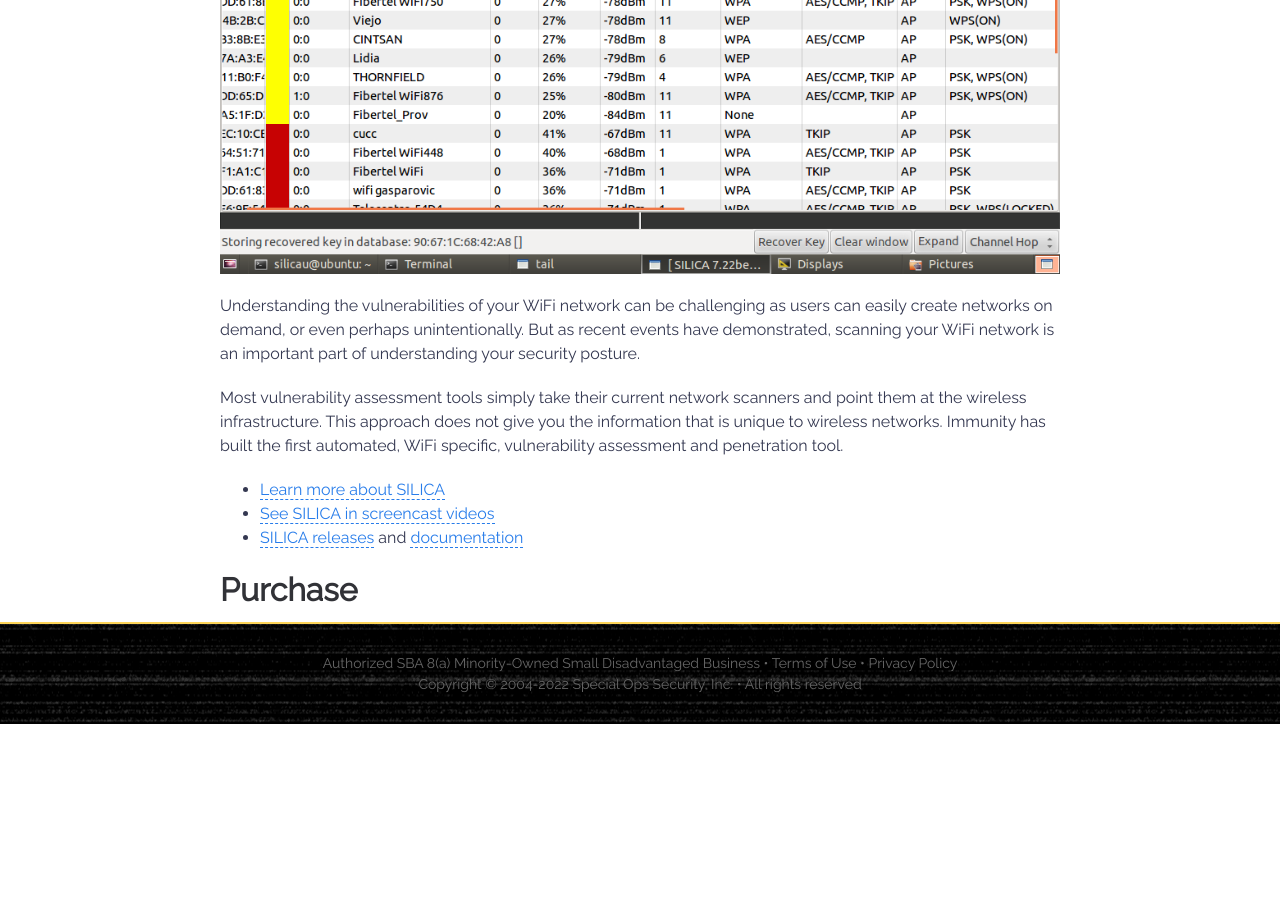
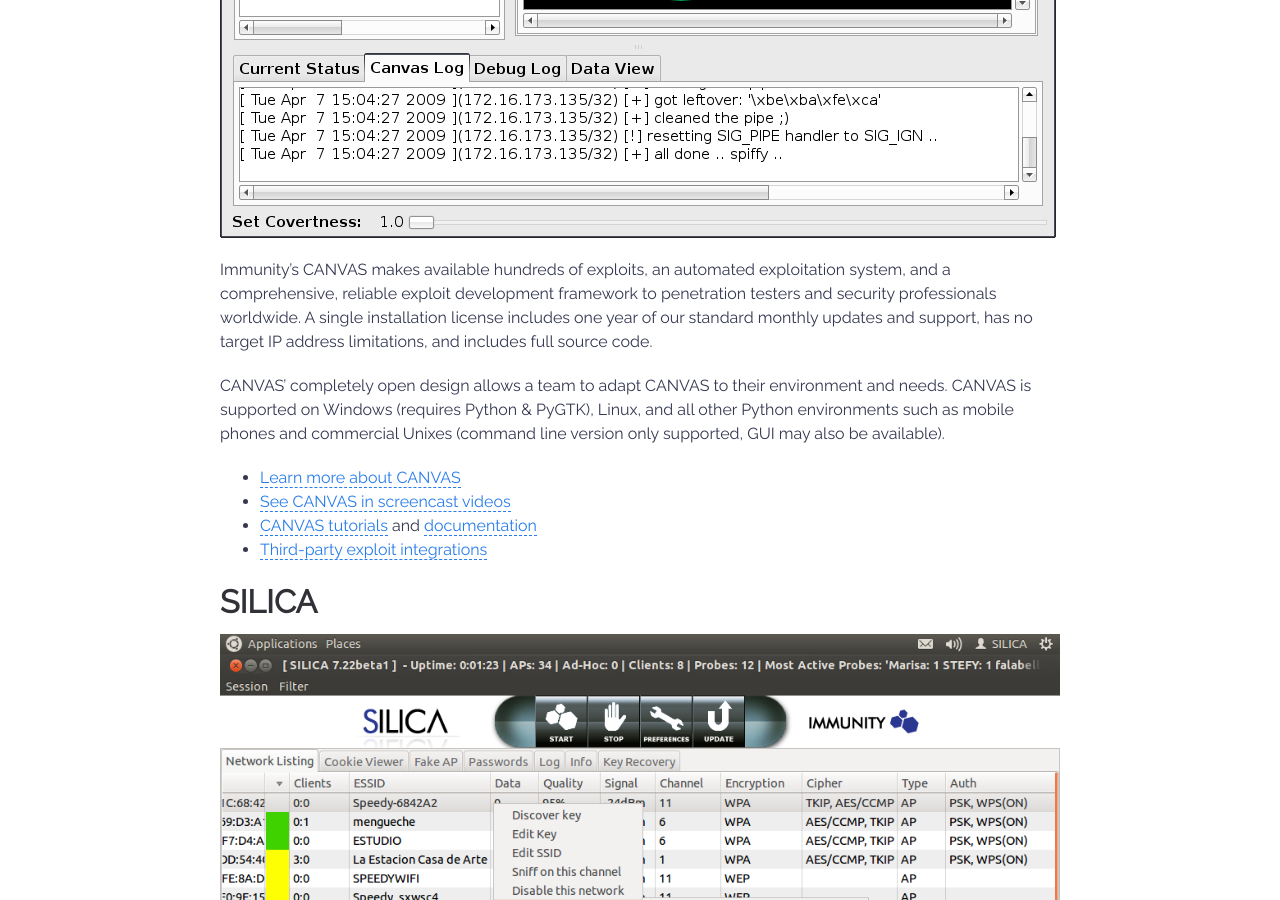
Before and after one commit to specialopssecurity/specialopssecurity.github.io, a Jekyll site: the page built from _posts/2015-10-31-immunity.md, in a window 1280 px wide and 900 px high, scrolled down 748 px. Built offline with Jekyll 4.4.1, drawn with Linux system fonts in a browser that asks for light colours; before the commit the page ends 1472 px from its top, so only the background shows below that.

Commit message:
Update 2015-10-31-immunity.md

```diff
--- a/_posts/2015-10-31-immunity.md
+++ b/_posts/2015-10-31-immunity.md
@@ -10,6 +10,16 @@
 
 # CANVAS
 
+[![CANVAS](/assets/tools/canvas.png)](https://www.immunityinc.com/products/canvas/)
+
+Immunity's CANVAS makes available hundreds of exploits, an automated exploitation system, and a comprehensive, reliable exploit development framework to penetration testers and security professionals worldwide. A single installation license includes one year of our standard monthly updates and support, has no target IP address limitations, and includes full source code.
+
+CANVAS' completely open design allows a team to adapt CANVAS to their environment and needs. CANVAS is supported on Windows (requires Python & PyGTK), Linux, and all other Python environments such as mobile phones and commercial Unixes (command line version only supported, GUI may also be available).
+
+* [Learn more about CANVAS](https://www.immunityinc.com/products/canvas/)
+* [See CANVAS in screencast videos](https://vimeo.com/showcase/3385053)
+* [CANVAS tutorials](https://www.immunityinc.com/products/canvas/tutorials.html) and [documentation](https://www.immunityinc.com/products/canvas/documentation.html)
+* [Third-party exploit integrations](https://www.immunityinc.com/products/canvas/canvas-third-party-products.html)
 
 
 # SILICA
```
